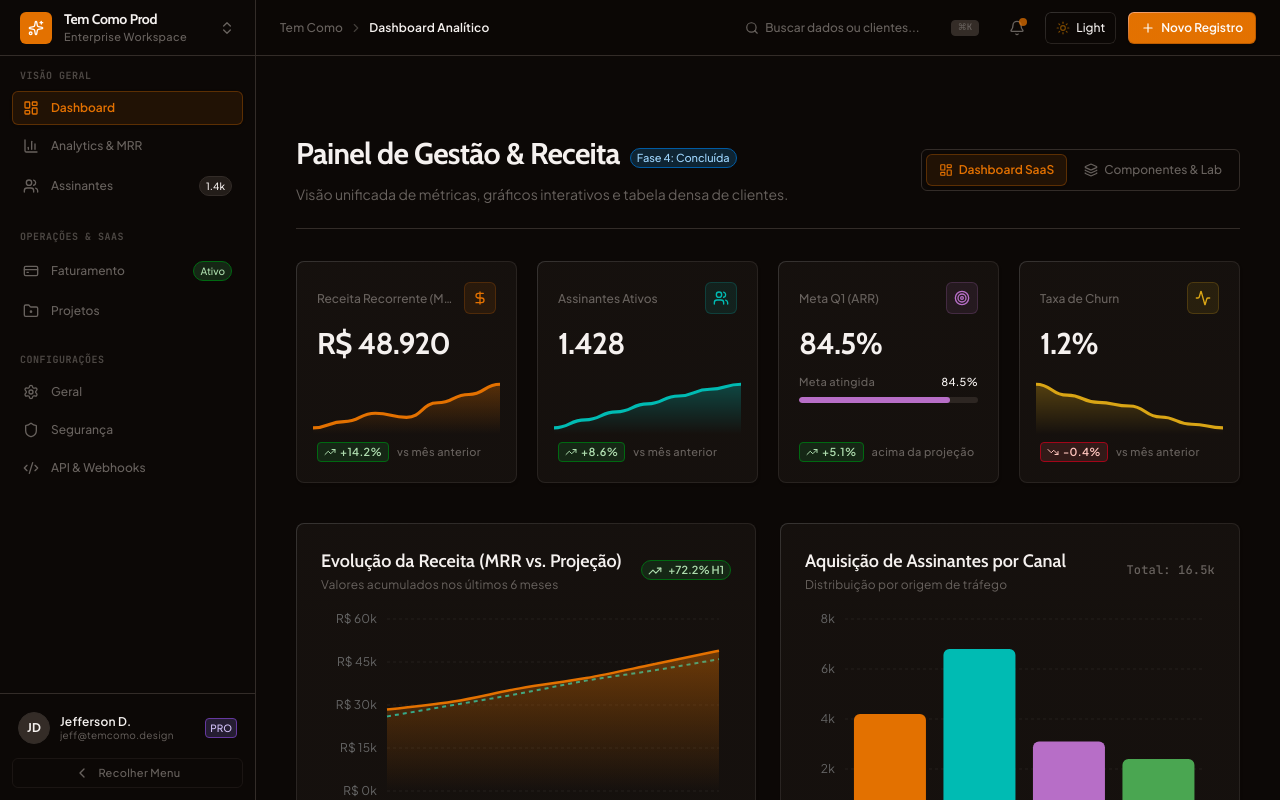
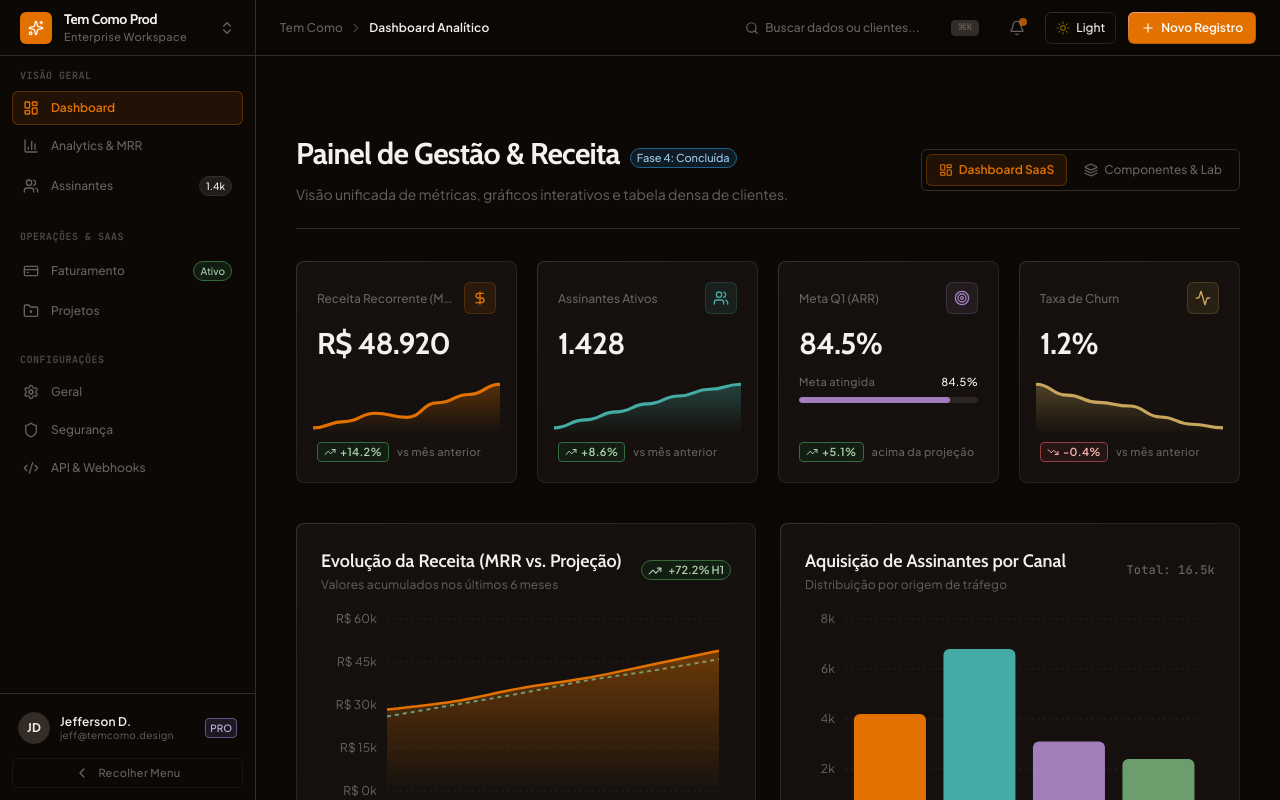
Before and after one commit to jeffdomingos/Joinha_DS, a React (Vite) app: page / in a window 1280 px wide. Built offline with nearby package versions, Linux system fonts and the light colour scheme.

Commit message:
style(colors): recalibrate Chroma Budget across status, tags, and data-viz series to eliminate neon vibration and achieve editorial visual elegance

```diff
--- a/src/styles/tokens.css
+++ b/src/styles/tokens.css
@@ -39,62 +39,62 @@
   --tc-neutral-950: oklch(18% 0.010 53);   /* Cards / Sidebar: L=18% */
   --tc-neutral-1000: oklch(14% 0.008 53);  /* Canvas Base: L=14% */
 
-  /* --- STATUS: SUCCESS (Hue ~145) --- */
-  --tc-success-subtle: oklch(25% 0.04 145);
-  --tc-success-base: oklch(45% 0.15 145);
-  --tc-success-strong: oklch(55% 0.15 145);
-  --tc-success-fg: oklch(95% 0.03 145);
-  --tc-success-text: oklch(85% 0.08 145);
+  /* --- STATUS: SUCCESS (Hue ~145, Muted Emerald) --- */
+  --tc-success-subtle: oklch(22% 0.025 145);
+  --tc-success-base: oklch(48% 0.095 145);
+  --tc-success-strong: oklch(58% 0.105 145);
+  --tc-success-fg: oklch(96% 0.02 145);
+  --tc-success-text: oklch(82% 0.065 145);
 
-  /* --- STATUS: WARNING (Hue ~85) --- */
-  --tc-warning-subtle: oklch(25% 0.04 85);
-  --tc-warning-base: oklch(45% 0.16 85);
-  --tc-warning-strong: oklch(55% 0.16 85);
-  --tc-warning-fg: oklch(95% 0.03 85);
-  --tc-warning-text: oklch(90% 0.08 85);
+  /* --- STATUS: WARNING (Hue ~85, Noble Amber) --- */
+  --tc-warning-subtle: oklch(22% 0.025 85);
+  --tc-warning-base: oklch(50% 0.105 85);
+  --tc-warning-strong: oklch(60% 0.115 85);
+  --tc-warning-fg: oklch(96% 0.02 85);
+  --tc-warning-text: oklch(86% 0.075 85);
 
-  /* --- STATUS: DANGER (Hue ~25) --- */
-  --tc-danger-subtle: oklch(25% 0.04 25);
-  --tc-danger-base: oklch(45% 0.18 25);
-  --tc-danger-strong: oklch(55% 0.18 25);
-  --tc-danger-fg: oklch(95% 0.03 25);
-  --tc-danger-text: oklch(88% 0.08 25);
+  /* --- STATUS: DANGER (Hue ~25, Crimson / Coral) --- */
+  --tc-danger-subtle: oklch(22% 0.025 25);
+  --tc-danger-base: oklch(48% 0.115 25);
+  --tc-danger-strong: oklch(58% 0.125 25);
+  --tc-danger-fg: oklch(96% 0.02 25);
+  --tc-danger-text: oklch(84% 0.075 25);
 
-  /* --- STATUS: INFO (Hue ~240) --- */
-  --tc-info-subtle: oklch(25% 0.04 240);
-  --tc-info-base: oklch(45% 0.16 240);
-  --tc-info-strong: oklch(55% 0.16 240);
-  --tc-info-fg: oklch(95% 0.03 240);
-  --tc-info-text: oklch(85% 0.08 240);
+  /* --- STATUS: INFO (Hue ~240, Slate Blue) --- */
+  --tc-info-subtle: oklch(22% 0.025 240);
+  --tc-info-base: oklch(48% 0.095 240);
+  --tc-info-strong: oklch(58% 0.105 240);
+  --tc-info-fg: oklch(96% 0.02 240);
+  --tc-info-text: oklch(82% 0.065 240);
 
-  /* --- CATEGORICAL TAGS --- */
-  --tc-tag-purple-subtle: oklch(25% 0.04 300);
-  --tc-tag-purple-base: oklch(45% 0.16 300);
-  --tc-tag-purple-fg: oklch(95% 0.03 300);
-  --tc-tag-purple-text: oklch(85% 0.08 300);
+  /* --- CATEGORICAL TAGS (Low Chroma: 0.06 a 0.08) --- */
+  --tc-tag-purple-subtle: oklch(22% 0.020 300);
+  --tc-tag-purple-base: oklch(48% 0.085 300);
+  --tc-tag-purple-fg: oklch(96% 0.02 300);
+  --tc-tag-purple-text: oklch(82% 0.060 300);
 
-  --tc-tag-pink-subtle: oklch(25% 0.04 340);
-  --tc-tag-pink-base: oklch(45% 0.16 340);
-  --tc-tag-pink-fg: oklch(95% 0.03 340);
-  --tc-tag-pink-text: oklch(85% 0.08 340);
+  --tc-tag-pink-subtle: oklch(22% 0.020 340);
+  --tc-tag-pink-base: oklch(48% 0.085 340);
+  --tc-tag-pink-fg: oklch(96% 0.02 340);
+  --tc-tag-pink-text: oklch(82% 0.060 340);
 
-  --tc-tag-teal-subtle: oklch(25% 0.04 190);
-  --tc-tag-teal-base: oklch(45% 0.16 190);
-  --tc-tag-teal-fg: oklch(95% 0.03 190);
-  --tc-tag-teal-text: oklch(85% 0.08 190);
+  --tc-tag-teal-subtle: oklch(22% 0.020 190);
+  --tc-tag-teal-base: oklch(48% 0.085 190);
+  --tc-tag-teal-fg: oklch(96% 0.02 190);
+  --tc-tag-teal-text: oklch(82% 0.060 190);
 
-  --tc-tag-indigo-subtle: oklch(25% 0.04 270);
-  --tc-tag-indigo-base: oklch(45% 0.16 270);
-  --tc-tag-indigo-fg: oklch(95% 0.03 270);
-  --tc-tag-indigo-text: oklch(85% 0.08 270);
+  --tc-tag-indigo-subtle: oklch(22% 0.020 270);
+  --tc-tag-indigo-base: oklch(48% 0.085 270);
+  --tc-tag-indigo-fg: oklch(96% 0.02 270);
+  --tc-tag-indigo-text: oklch(82% 0.060 270);
 
-  /* --- CHARTS / DATA VIZ --- */
-  --tc-chart-1: oklch(67% 0.17 53); /* Brand */
-  --tc-chart-2: oklch(70% 0.15 190);
-  --tc-chart-3: oklch(65% 0.15 320);
-  --tc-chart-4: oklch(75% 0.15 85);
-  --tc-chart-5: oklch(65% 0.15 145);
-  --tc-chart-6: oklch(72% 0.15 280);
+  /* --- CHARTS / DATA VIZ (Analytical Chroma Budget) --- */
+  --tc-chart-1: oklch(67% 0.17 53);   /* Brand Orange Protagonist */
+  --tc-chart-2: oklch(68% 0.095 190); /* Subtle Teal */
+  --tc-chart-3: oklch(65% 0.095 310); /* Soft Amethyst */
+  --tc-chart-4: oklch(74% 0.100 85);  /* Warm Amber */
+  --tc-chart-5: oklch(65% 0.090 145); /* Muted Mint */
+  --tc-chart-6: oklch(68% 0.095 260); /* Slate Cobalt */
 
   /* --- TYPOGRAPHY PRIMITIVES --- */
   --tc-font-display: 'Cabin', sans-serif;
--- a/tokens/colors.json
+++ b/tokens/colors.json
@@ -13,83 +13,84 @@
     "950": "oklch(18% 0.03 53)"
   },
   "neutral": {
-    "0": "oklch(99% 0.001 53)",
-    "50": "oklch(97% 0.001 53)",
-    "100": "oklch(93% 0.0015 53)",
-    "200": "oklch(88% 0.002 53)",
-    "300": "oklch(80% 0.002 53)",
-    "400": "oklch(70% 0.0025 53)",
-    "500": "oklch(60% 0.003 53)",
-    "600": "oklch(50% 0.003 53)",
-    "700": "oklch(40% 0.0025 53)",
-    "800": "oklch(30% 0.002 53)",
-    "900": "oklch(20% 0.0015 53)",
-    "950": "oklch(14% 0.001 53)",
-    "1000": "oklch(10% 0.001 53)"
+    "0": "oklch(99% 0.004 53)",
+    "50": "oklch(96% 0.005 53)",
+    "100": "oklch(93% 0.006 53)",
+    "200": "oklch(88% 0.008 53)",
+    "300": "oklch(78% 0.010 53)",
+    "400": "oklch(70% 0.010 53)",
+    "500": "oklch(62% 0.012 53)",
+    "600": "oklch(50% 0.010 53)",
+    "700": "oklch(40% 0.012 53)",
+    "800": "oklch(30% 0.014 53)",
+    "850": "oklch(26% 0.014 53)",
+    "900": "oklch(22% 0.012 53)",
+    "950": "oklch(18% 0.010 53)",
+    "1000": "oklch(14% 0.008 53)"
   },
   "status": {
     "success": {
-      "subtle": "oklch(25% 0.04 145)",
-      "base": "oklch(45% 0.15 145)",
-      "strong": "oklch(55% 0.15 145)",
-      "fg": "oklch(95% 0.03 145)",
-      "text": "oklch(85% 0.08 145)"
+      "subtle": "oklch(22% 0.025 145)",
+      "base": "oklch(48% 0.095 145)",
+      "strong": "oklch(58% 0.105 145)",
+      "fg": "oklch(96% 0.02 145)",
+      "text": "oklch(82% 0.065 145)"
     },
     "warning": {
-      "subtle": "oklch(25% 0.04 85)",
-      "base": "oklch(45% 0.16 85)",
-      "strong": "oklch(55% 0.16 85)",
-      "fg": "oklch(95% 0.03 85)",
-      "text": "oklch(90% 0.08 85)"
+      "subtle": "oklch(22% 0.025 85)",
+      "base": "oklch(50% 0.105 85)",
+      "strong": "oklch(60% 0.115 85)",
+      "fg": "oklch(96% 0.02 85)",
+      "text": "oklch(86% 0.075 85)"
     },
     "danger": {
-      "subtle": "oklch(25% 0.04 25)",
-      "base": "oklch(45% 0.18 25)",
-      "strong": "oklch(55% 0.18 25)",
-      "fg": "oklch(95% 0.03 25)",
-      "text": "oklch(88% 0.08 25)"
+      "subtle": "oklch(22% 0.025 25)",
+      "base": "oklch(48% 0.115 25)",
+      "strong": "oklch(58% 0.125 25)",
+      "fg": "oklch(96% 0.02 25)",
+      "text": "oklch(84% 0.075 25)"
     },
     "info": {
-      "subtle": "oklch(25% 0.04 240)",
-      "base": "oklch(45% 0.16 240)",
-      "strong": "oklch(55% 0.16 240)",
-      "fg": "oklch(95% 0.03 240)",
-      "text": "oklch(85% 0.08 240)"
+      "subtle": "oklch(22% 0.025 240)",
+      "base": "oklch(48% 0.095 240)",
+      "strong": "oklch(58% 0.105 240)",
+      "fg": "oklch(96% 0.02 240)",
+      "text": "oklch(82% 0.065 240)"
     }
   },
   "tag": {
     "purple": {
-      "subtle": "oklch(25% 0.04 300)",
-      "base": "oklch(45% 0.16 300)",
-      "fg": "oklch(95% 0.03 300)",
-      "text": "oklch(85% 0.08 300)"
+      "subtle": "oklch(22% 0.020 300)",
+      "base": "oklch(48% 0.085 300)",
+      "fg": "oklch(96% 0.02 300)",
+      "text": "oklch(82% 0.060 300)"
     },
     "pink": {
-      "subtle": "oklch(25% 0.04 340)",
-      "base": "oklch(45% 0.16 340)",
-      "fg": "oklch(95% 0.03 340)",
-      "text": "oklch(85% 0.08 340)"
+      "subtle": "oklch(22% 0.020 340)",
+      "base": "oklch(48% 0.085 340)",
+      "fg": "oklch(96% 0.02 340)",
+      "text": "oklch(82% 0.060 340)"
     },
     "teal": {
-      "subtle": "oklch(25% 0.04 190)",
-      "base": "oklch(45% 0.16 190)",
-      "fg": "oklch(95% 0.03 190)",
-      "text": "oklch(85% 0.08 190)"
+      "subtle": "oklch(22% 0.020 190)",
+      "base": "oklch(48% 0.085 190)",
+      "fg": "oklch(96% 0.02 190)",
+      "text": "oklch(82% 0.060 190)"
     },
     "indigo": {
-      "subtle": "oklch(25% 0.04 270)",
-      "base": "oklch(45% 0.16 270)",
-      "fg": "oklch(95% 0.03 270)",
-      "text": "oklch(85% 0.08 270)"
+      "subtle": "oklch(22% 0.020 270)",
+      "base": "oklch(48% 0.085 270)",
+      "fg": "oklch(96% 0.02 270)",
+      "text": "oklch(82% 0.060 270)"
     }
   },
   "chart": {
     "1": "oklch(67% 0.17 53)",
-    "2": "oklch(70% 0.15 190)",
-    "3": "oklch(65% 0.15 320)",
-    "4": "oklch(75% 0.15 85)",
-    "5": "oklch(65% 0.15 145)",
-    "6": "oklch(72% 0.15 280)"
+    "2": "oklch(68% 0.095 190)",
+    "3": "oklch(65% 0.095 310)",
+    "4": "oklch(74% 0.100 85)",
+    "5": "oklch(65% 0.090 145)",
+    "6": "oklch(68% 0.095 260)"
   },
   "semantic": {
     "dark": {
```
Also changed, not shown: public/r/tokens.json (+1 -1 lines).
